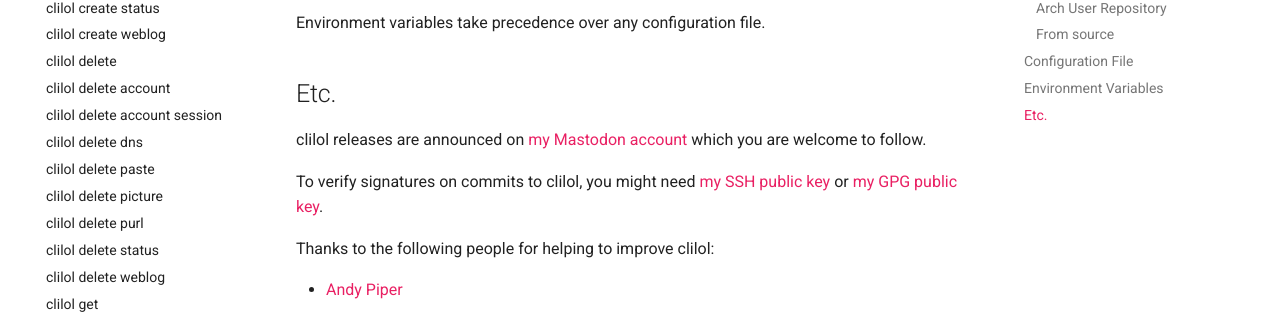
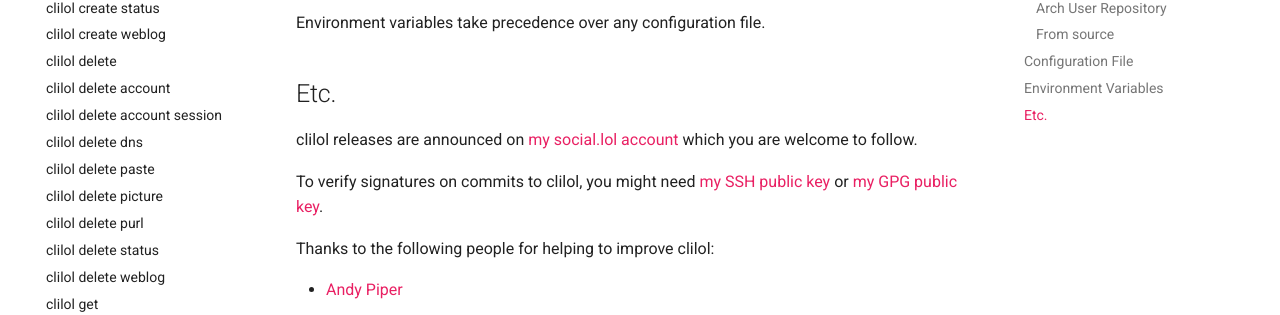
Before and after one commit to mcornick/clilol, an MkDocs documentation site: the page built from docs/index.md, in a window 1280 px wide and 900 px high, scrolled down 3409 px. Shown: the part 289-604 px from the top of the window. Built offline with MkDocs 1.6.1 and Material for MkDocs 9.7.7, drawn with Linux system fonts in a browser that asks for light colours.

Commit message:
Revert "docs: update Mastodon account"
This reverts commit d7b7c4147e841eae9529af7506ac8c1ce22ef4e0.

```diff
--- a/docs/index.md
+++ b/docs/index.md
@@ -180,8 +180,8 @@ Environment variables take precedence over any configuration file.
 
 ## Etc.
 
-clilol releases are announced on [my Mastodon
-account](https://social.sdf.org/@mcornick) which you are welcome to follow.
+clilol releases are announced on [my social.lol
+account](https://social.lol/@mcornick) which you are welcome to follow.
 
 To verify signatures on commits to clilol, you might need [my SSH public
 key](https://git.mcornick.dev/mcornick.keys) or [my GPG public
--- a/mkdocs.yml
+++ b/mkdocs.yml
@@ -5,7 +5,7 @@ extra:
     - icon: fontawesome/brands/git-alt
       link: https://git.mcornick.dev/mcornick/clilol
     - icon: fontawesome/brands/mastodon
-      link: https://social.sdf.org/@mcornick
+      link: https://social.lol/@mcornick
 markdown_extensions:
   - admonition
   - pymdownx.superfences
```
